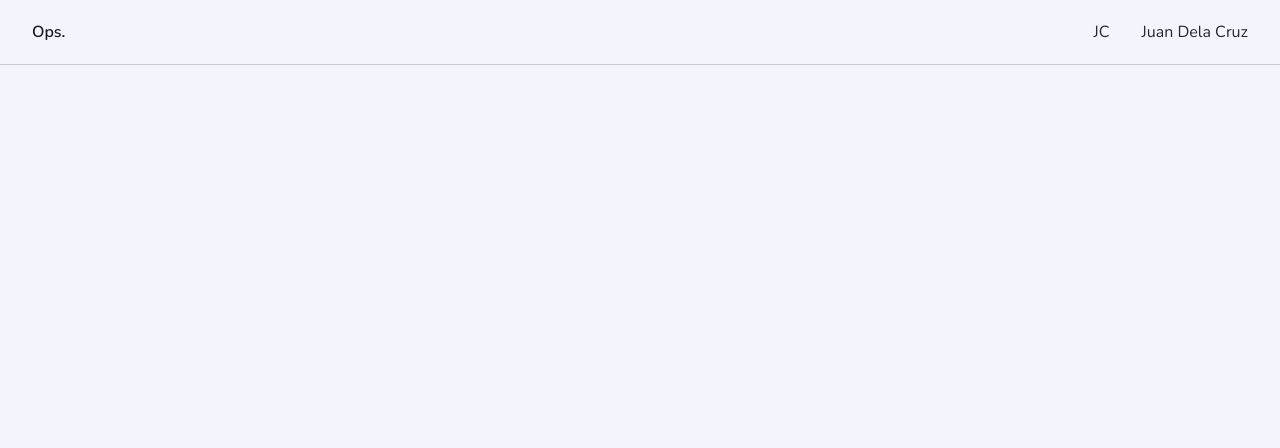
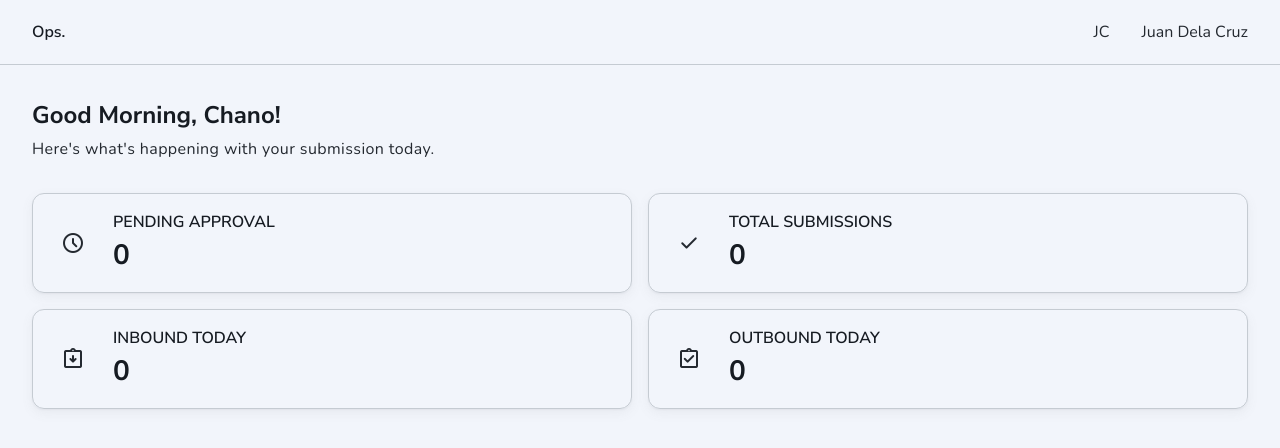
Before and after one commit to cynessa-dev/ops, a Next.js app: page /dashboard/contractor/manager in a window 1280 px wide. Shown: the top 448 px of the page. Built offline with nearby package versions, Linux system fonts and the light colour scheme.

Commit message:
✨ feat: implement new icons to inbound and outbound data

```diff
--- a/app/dashboard/contractor/manager/page.tsx
+++ b/app/dashboard/contractor/manager/page.tsx
@@ -1,9 +1,18 @@
 import Navigation from "@/components/ui/Navigation";
+import SummaryBoard from "@/components/dashboard/contractor/employee/SummaryBoard";
 
 export default function Manager() {
     return(
         <main>
             <Navigation />
+            <SummaryBoard
+                statCardData={[
+                    { title: "Pending Approval", data: "0", icon: "schedule" },
+                    { title: "Total Submissions", data: "0", icon: "check" },
+                    { title: "Inbound Today", data: "0", icon: "assignment_returned" },
+                    { title: "Outbound Today", data: "0", icon: "assignment_turned_in" }
+                ]}
+            />
         </main>
     );
 }
```
